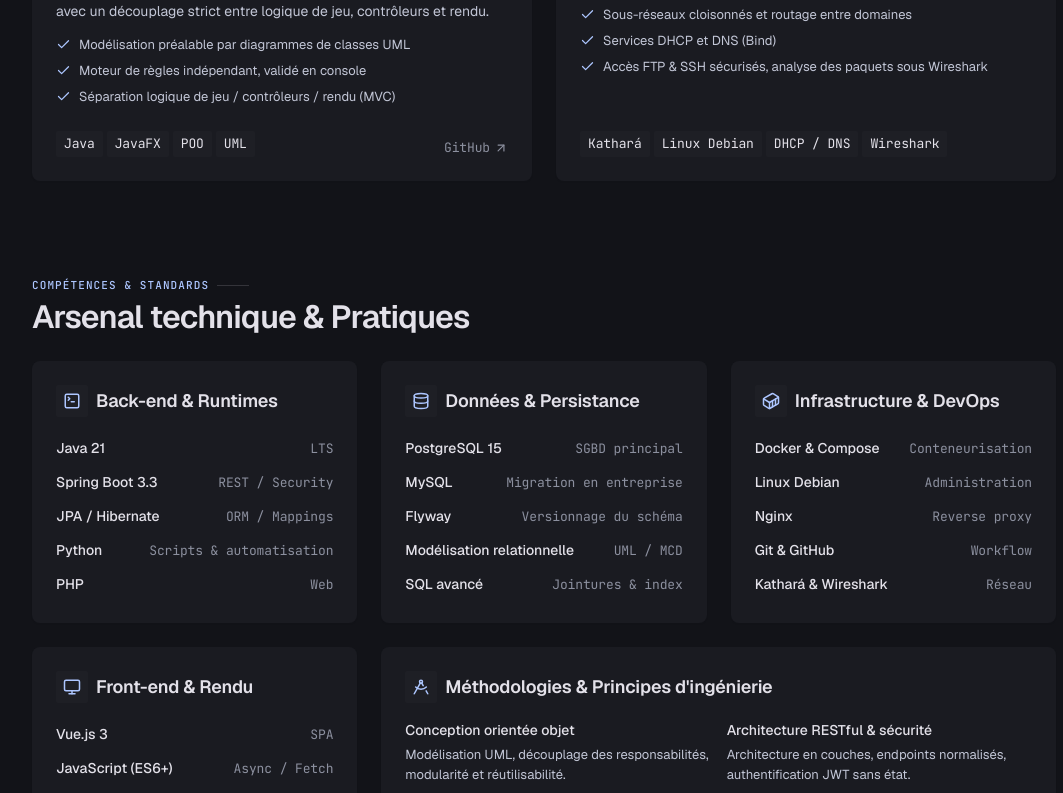
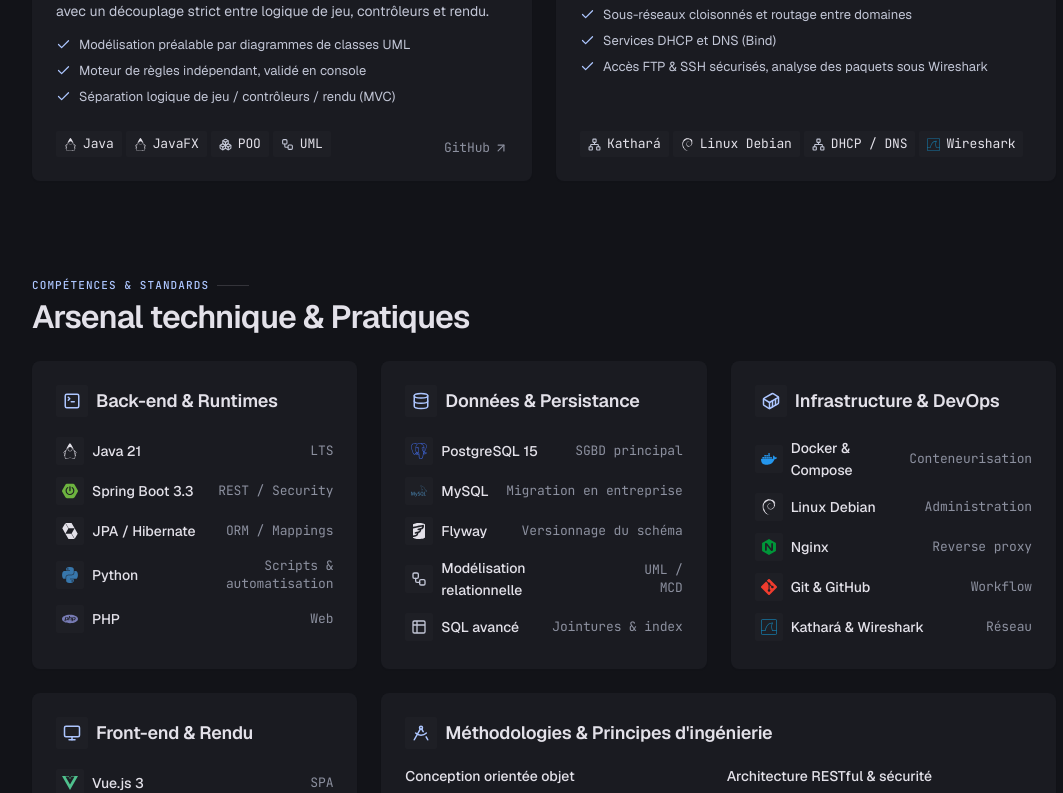
Before and after one commit to bmarty75/portfolio, a React (Vite) app: page / in a window 1280 px wide. Shown: the part 2340-3133 px from the top of the page, without its empty margins (96-1159 px from the left). Built offline with nearby package versions, Linux system fonts and the light colour scheme.

Commit message:
Ajout des logos pour chaque technologie

```diff
--- a/package.json
+++ b/package.json
@@ -12,7 +12,8 @@
   "dependencies": {
     "lucide-react": "^0.555.0",
     "react": "^19.2.0",
-    "react-dom": "^19.2.0"
+    "react-dom": "^19.2.0",
+    "simple-icons": "^16.35.0"
   },
   "devDependencies": {
     "@eslint/js": "^9.39.1",
--- a/src/components/Skills.tsx
+++ b/src/components/Skills.tsx
@@ -2,7 +2,7 @@
 import type { LucideIcon } from 'lucide-react';
 import type { ReactNode } from 'react';
 import { practices, skillGroups } from '../data/skills';
-import { Card, Reveal, SectionHeading } from './ui';
+import { Card, Reveal, SectionHeading, TechIcon } from './ui';
 
 const PanelTitle = ({ icon: Icon, children }: { icon: LucideIcon; children: ReactNode }) => (
   <div className="flex items-center gap-space-sm text-headline-sm font-semibold text-on-surface">
@@ -26,8 +26,13 @@
             <PanelTitle icon={group.icon}>{group.title}</PanelTitle>
             <dl className="space-y-space-xs">
               {group.skills.map(skill => (
-                <div key={skill.name} className="flex items-baseline justify-between gap-space-md py-1">
-                  <dt className="text-body-md font-medium text-on-surface">{skill.name}</dt>
+                <div key={skill.name} className="flex items-center justify-between gap-space-md py-1">
+                  <dt className="flex items-center gap-space-sm text-body-md font-medium text-on-surface">
+                    <span className="flex h-7 w-7 shrink-0 items-center justify-center rounded bg-surface-container">
+                      <TechIcon name={skill.name} />
+                    </span>
+                    {skill.name}
+                  </dt>
                   <dd className="text-right font-mono text-code-sm text-outline">{skill.note}</dd>
                 </div>
               ))}
--- a/src/components/ui.tsx
+++ b/src/components/ui.tsx
@@ -1,4 +1,5 @@
 import type { ReactNode } from 'react';
+import { techLogos } from '../data/techLogos';
 import { useReveal } from '../hooks/useReveal';
 
 /** Révèle son contenu la première fois qu'il entre dans le viewport. */
@@ -66,7 +67,43 @@
   </Tag>
 );
 
-/** Étiquette technique monospace. */
+/** Luminance relative WCAG d'une couleur hexadécimale (« RRGGBB »). */
+const luminance = (hex: string) => {
+  const [r, g, b] = [0, 2, 4].map(i => {
+    const c = parseInt(hex.slice(i, i + 2), 16) / 255;
+    return c <= 0.03928 ? c / 12.92 : ((c + 0.055) / 1.055) ** 2.4;
+  });
+  return 0.2126 * r + 0.7152 * g + 0.0722 * b;
+};
+
+/** Les marques trop sombres pour le fond (#1a1b21) prennent la couleur du texte. */
+const SURFACE_LUMINANCE = luminance('1a1b21');
+const readableBrandColor = (hex: string) =>
+  (luminance(hex) + 0.05) / (SURFACE_LUMINANCE + 0.05) >= 3 ? `#${hex}` : 'currentColor';
+
+/** Logo d'une technologie : couleur de marque si lisible, icône Lucide sinon. */
+export const TechIcon = ({ name, size = 16 }: { name: string; size?: number }) => {
+  const logo = techLogos[name];
+  if (!logo) return null;
+  if (!('path' in logo)) {
+    const Icon = logo;
+    return <Icon size={size} className="shrink-0 text-on-surface-variant" aria-hidden />;
+  }
+  return (
+    <svg
+      viewBox="0 0 24 24"
+      width={size}
+      height={size}
+      fill={readableBrandColor(logo.hex)}
+      className="shrink-0"
+      aria-hidden
+    >
+      <path d={logo.path} />
+    </svg>
+  );
+};
+
+/** Étiquette technique monospace, précédée du logo de la technologie s'il existe. */
 export const Chip = ({
   label,
   className = 'bg-surface-container text-on-surface',
@@ -74,7 +111,12 @@
   label: string;
   className?: string;
 }) => (
-  <span className={`rounded px-2 py-1 font-mono text-code-sm ${className}`}>{label}</span>
+  <span
+    className={`inline-flex items-center gap-1.5 rounded px-2 py-1 font-mono text-code-sm ${className}`}
+  >
+    <TechIcon name={label} size={13} />
+    {label}
+  </span>
 );
 
 /** Monogramme affiché dans l'en-tête et le pied de page. */
--- /dev/null
+++ b/src/data/techLogos.ts
@@ -0,0 +1,73 @@
+import { Boxes, Database, FileCode, Network, ShieldCheck, Table2, Workflow } from 'lucide-react';
+import {
+  siDebian,
+  siDocker,
+  siFlyway,
+  siGit,
+  siHibernate,
+  siHtml5,
+  siJavascript,
+  siMysql,
+  siNginx,
+  siOpenjdk,
+  siPhp,
+  siPostgresql,
+  siPython,
+  siReact,
+  siSpringboot,
+  siVuedotjs,
+  siWireshark,
+} from 'simple-icons';
+import type { TechLogo } from '../types';
+
+/**
+ * Logo associé à chaque technologie, indexé par le libellé affiché
+ * (compétences et étiquettes de projets). Les notions sans marque
+ * retombent sur une icône Lucide générique.
+ */
+export const techLogos: Record<string, TechLogo> = {
+  // Back-end & runtimes
+  'Java 21': siOpenjdk,
+  Java: siOpenjdk,
+  JavaFX: siOpenjdk,
+  'Spring Boot 3.3': siSpringboot,
+  'JPA / Hibernate': siHibernate,
+  Python: siPython,
+  PHP: siPhp,
+
+  // Données & persistance
+  'PostgreSQL 15': siPostgresql,
+  PostgreSQL: siPostgresql,
+  MySQL: siMysql,
+  Flyway: siFlyway,
+  'Modélisation relationnelle': Workflow,
+  'SQL avancé': Table2,
+
+  // Infrastructure & DevOps
+  'Docker & Compose': siDocker,
+  Docker: siDocker,
+  'Linux Debian': siDebian,
+  Nginx: siNginx,
+  'Git & GitHub': siGit,
+  'Kathará & Wireshark': siWireshark,
+  Kathará: Network,
+  Wireshark: siWireshark,
+  'DHCP / DNS': Network,
+
+  // Front-end & rendu
+  'Vue.js 3': siVuedotjs,
+  'Vue.js': siVuedotjs,
+  'JavaScript (ES6+)': siJavascript,
+  'HTML5 / CSS3': siHtml5,
+  'React & Tailwind': siReact,
+
+  // Conception
+  POO: Boxes,
+  UML: Workflow,
+
+  // Expérience professionnelle
+  'FoxPro Legacy': Database,
+  'Modélisation MCD / MLD': Workflow,
+  'Scripts de migration SQL': FileCode,
+  "Audit d'intégrité": ShieldCheck,
+};
--- a/src/types.ts
+++ b/src/types.ts
@@ -1,4 +1,8 @@
 import type { LucideIcon } from 'lucide-react';
+import type { SimpleIcon } from 'simple-icons';
+
+/** Logo d'une technologie : marque (Simple Icons) ou icône générique Lucide. */
+export type TechLogo = SimpleIcon | LucideIcon;
 
 /** Point fort illustré par une icône (modules, livrables…). */
 export interface Highlight {
```
Also changed, not shown: 1 other file (tests, documents, lock files or other folders).
